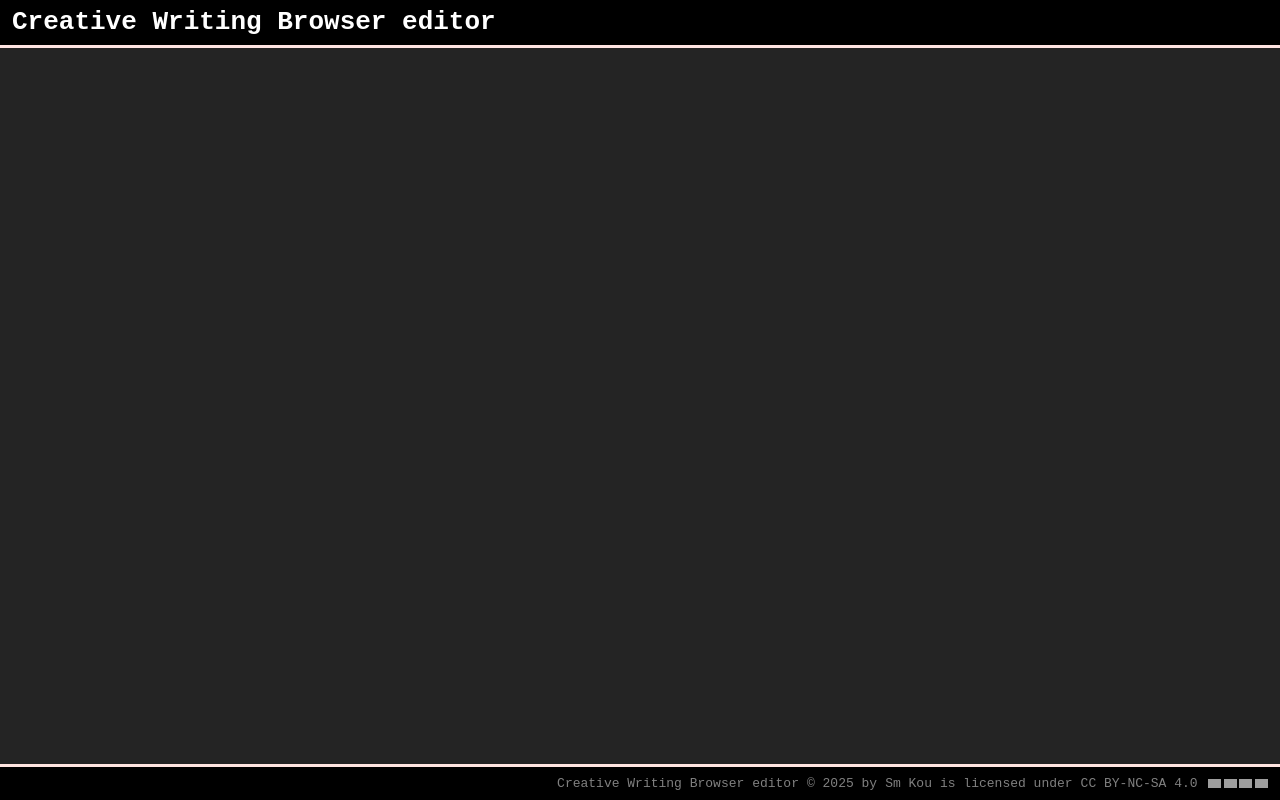
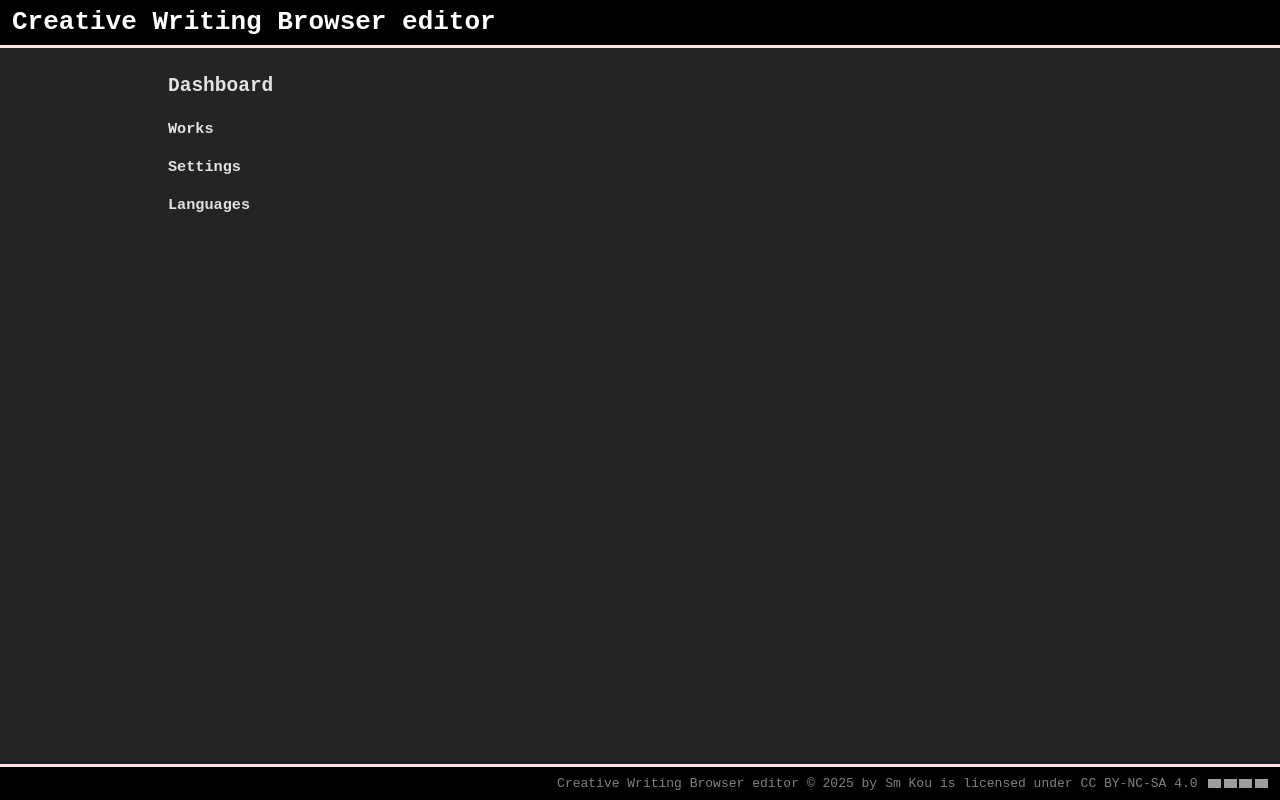
Before and after one commit to SmKou/creative-writing-browser-editor, a Svelte app: page / in a window 1280 px wide. Built offline with nearby package versions, Linux system fonts and the light colour scheme; grey boxes are pictures that could not be loaded.

Commit message:
WIP Add Dashboard

```diff
--- a/index.html
+++ b/index.html
@@ -4,7 +4,7 @@
     <meta charset="UTF-8" />
     <link rel="icon" type="image/svg+xml" href="/vite.svg" />
     <meta name="viewport" content="width=device-width, initial-scale=1.0" />
-    <title>cwbe</title>
+    <title>CWBe: Creative Writing Browser editor</title>
   </head>
   <body>
     <div id="app"></div>
--- a/src/App.svelte
+++ b/src/App.svelte
@@ -1,8 +1,9 @@
 <script>
+	import Dashboard from './lib/Dashboard'
 	const screen_orientation = $state({
 		main: {
 			title: "",
-			feature: "",
+			feature: "dashboard",
 			side: "left"
 		},
 		side: ""
@@ -26,7 +27,12 @@
     <h1>{ current.title }</h1>
 </header>
 <main class={layout}>
-
+	<article class="main">
+		<Dashboard is_side="false" />
+	</article>
+	{#if screen_orientation.side}
+	<article class="side"></article>
+	{/if}
 </main>
 <footer>
 	<p><a href="https://github.com/SmKou/creative-writing-browser-editor">Creative Writing Browser editor</a> © 2025 by <a href="https://github.com/SmKou">Sm Kou</a> is licensed under <a href="https://creativecommons.org/licenses/by-nc-sa/4.0/">CC BY-NC-SA 4.0</a><img src="https://mirrors.creativecommons.org/presskit/icons/cc.svg" alt="" style="max-width: 1em;max-height:1em;margin-left: .2em;"><img src="https://mirrors.creativecommons.org/presskit/icons/by.svg" alt="" style="max-width: 1em;max-height:1em;margin-left: .2em;"><img src="https://mirrors.creativecommons.org/presskit/icons/nc.svg" alt="" style="max-width: 1em;max-height:1em;margin-left: .2em;"><img src="https://mirrors.creativecommons.org/presskit/icons/sa.svg" alt="" style="max-width: 1em;max-height:1em;margin-left: .2em;"></p>
@@ -49,6 +55,7 @@
 	}
 
 	main {
+		position: relative;
 		width: 100%;
 		height: calc(100% - 84px);
 		display: flex;
@@ -61,6 +68,9 @@
 			overflow-y: scroll;
 			color: light-dark();
 			background: light-dark();
+
+			&.left { left: 0 }
+			&.right { right: 0 }
 		}
 
 		&.main-none {
--- a/src/lib/Dashboard.svelte
+++ b/src/lib/Dashboard.svelte
@@ -0,0 +1,13 @@
+<script>
+</script>
+
+<h2>Dashboard</h2>
+<section>
+	<h3>Works</h3>
+</section>
+<section>
+	<h3 title="Settings, worlds, or environments">Settings</h3>
+</section>
+<section>
+	<h3>Languages</h3>
+</section>
```
Also changed, not shown: src/comps/Language.svelte (added), src/comps/Outline.svelte (added), src/comps/Profile.svelte (added), src/comps/Timeline.svelte (added), src/comps/lang.svelte (deleted), src/comps/outline.svelte (deleted), src/comps/profile.svelte (deleted), src/comps/timeline.svelte (deleted).
